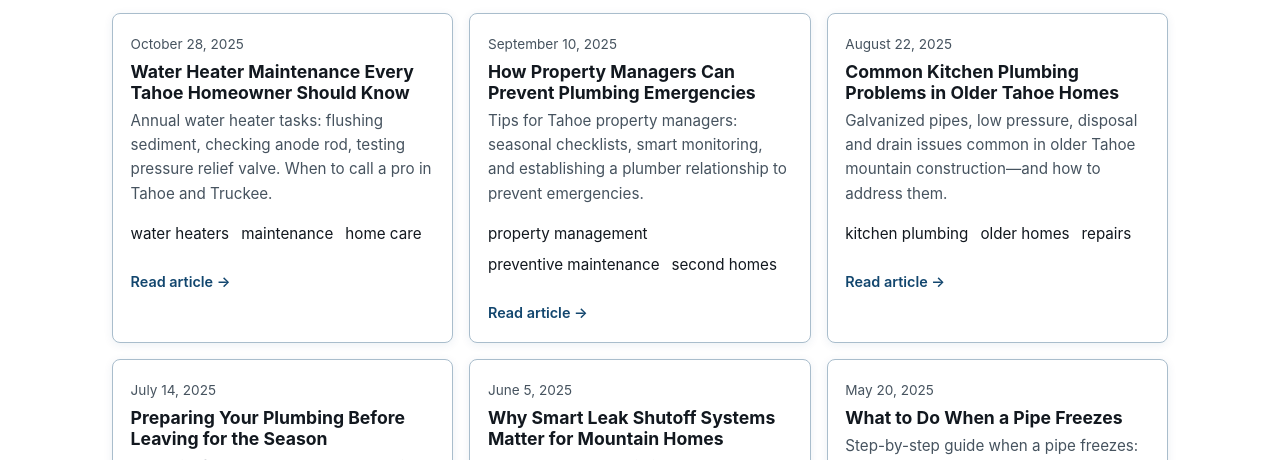
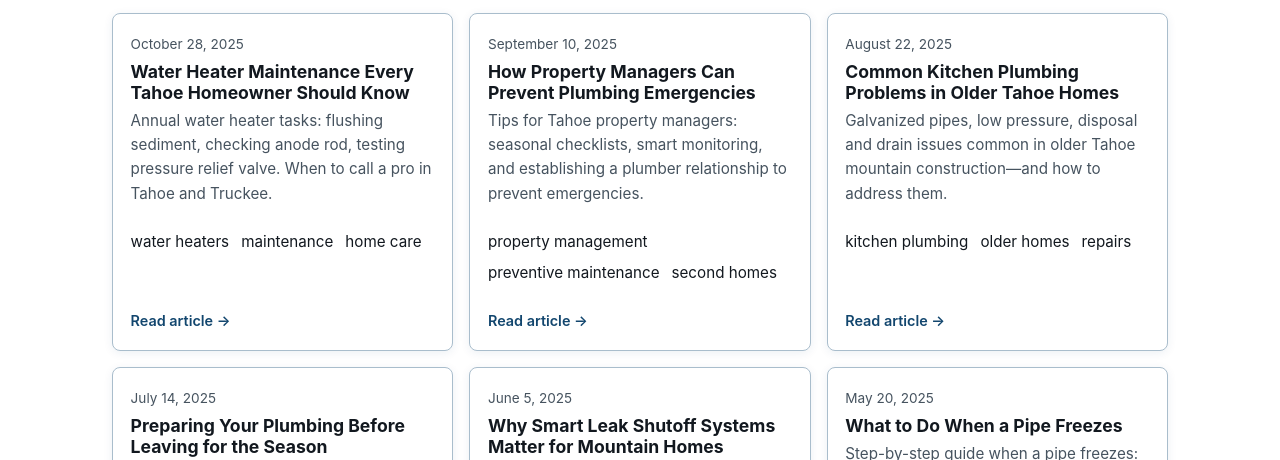
Before and after one commit to miltonamistead/brimercon-astro, an Astro site: page /blog in a window 1280 px wide. Shown: the part 281-741 px from the top of the page. Built offline with nearby package versions, Linux system fonts and the light colour scheme; Astro itself is replaced by a stand-in of ours.

Commit message:
Blog index: bottom-anchor Read article links so they line up across a row

```diff
--- a/src/styles/global.css
+++ b/src/styles/global.css
@@ -1194,10 +1194,17 @@ a.card:hover .card__icon {
   color: var(--brand);
 }
 
-/* Blog index only (2026-10-22): 24px between the tag row and "Read article".
-   Scoped here so service cards and other .card uses keep their own spacing. */
+/* Blog index only (2026-10-22): "Read article" links sit at the bottom of
+   each card so they line up across a row, with at least 24px between the
+   tag row and the link. Scoped here so service cards and other .card uses
+   keep their own spacing. */
+.blog-index__cards .card {
+  display: flex;
+  flex-direction: column;
+}
 .blog-index__cards .card__more {
-  margin-top: 24px;
+  margin-top: auto;
+  padding-top: 24px;
 }
 
 .card__arrow {
```
